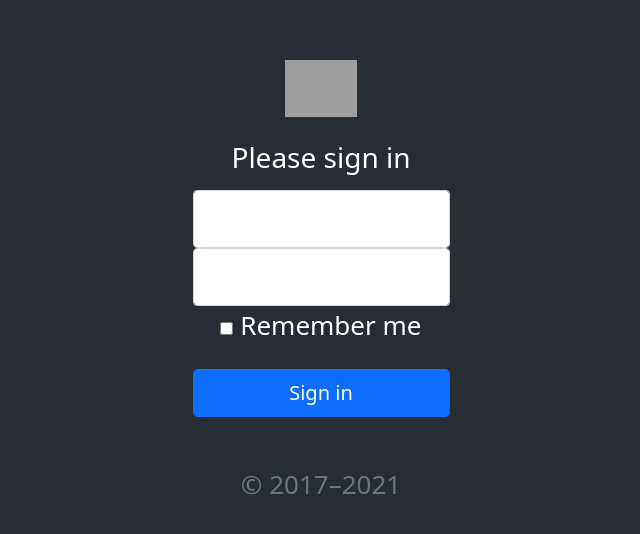
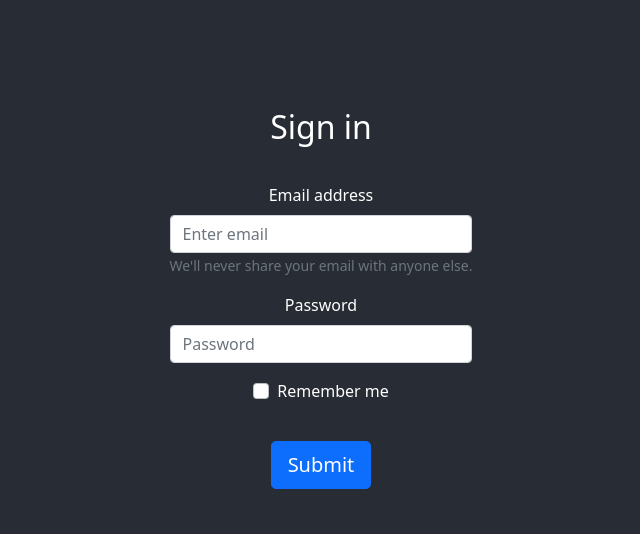
Before and after one commit to justinsidechow/luckerdogs, a React (Create React App) app in the folder frontend/: page / in a window 1280 px wide. Shown: the part 110-644 px from the top of the page, without its empty margins (319-959 px from the left). Built offline with nearby package versions, Linux system fonts and the light colour scheme; grey boxes are pictures that could not be loaded.

Commit message:
made sign in prettier, started navbar

```diff
--- a/frontend/public/index.html
+++ b/frontend/public/index.html
@@ -11,33 +11,12 @@
     />
     <link rel="apple-touch-icon" href="%PUBLIC_URL%/logo192.png" />
 
-    <link
-      rel="stylesheet"
-      href="https://stackpath.bootstrapcdn.com/bootstrap/4.3.1/css/bootstrap.min.css"
-      integrity="sha384-ggOyR0iXCbMQv3Xipma34MD+dH/1fQ784/j6cY/iJTQUOhcWr7x9JvoRxT2MZw1T"
-      crossorigin="anonymous"
-    />
-
-    <script
-      src="https://code.jquery.com/jquery-3.3.1.slim.min.js"
-      integrity="sha384-q8i/X+965DzO0rT7abK41JStQIAqVgRVzpbzo5smXKp4YfRvH+8abtTE1Pi6jizo"
-      crossorigin="anonymous"
-    ></script>
-    <script
-      src="https://cdnjs.cloudflare.com/ajax/libs/popper.js/1.14.7/umd/popper.min.js"
-      integrity="sha384-UO2eT0CpHqdSJQ6hJty5KVphtPhzWj9WO1clHTMGa3JDZwrnQq4sF86dIHNDz0W1"
-      crossorigin="anonymous"
-    ></script>
-    <script
-      src="https://stackpath.bootstrapcdn.com/bootstrap/4.3.1/js/bootstrap.min.js"
-      integrity="sha384-JjSmVgyd0p3pXB1rRibZUAYoIIy6OrQ6VrjIEaFf/nJGzIxFDsf4x0xIM+B07jRM"
-      crossorigin="anonymous"
-    ></script>
     <!--
       manifest.json provides metadata used when your web app is installed on a
       user's mobile device or desktop. See https://developers.google.com/web/fundamentals/web-app-manifest/
     -->
     <link rel="manifest" href="%PUBLIC_URL%/manifest.json" />
+
     <!--
       Notice the use of %PUBLIC_URL% in the tags above.
       It will be replaced with the URL of the `public` folder during the build.
--- a/frontend/src/App.css
+++ b/frontend/src/App.css
@@ -1,5 +1,12 @@
 .App {
   text-align: center;
+  background-color: #282c34;
+  min-height: 100vh;
+  display: flex;
+  flex-direction: column;
+  align-items: center;
+  justify-content: center;
+  color: white;
 }
 
 .App-logo {
@@ -11,17 +18,6 @@
   .App-logo {
     animation: App-logo-spin infinite 20s linear;
   }
-}
-
-.App-header {
-  background-color: #282c34;
-  min-height: 100vh;
-  display: flex;
-  flex-direction: column;
-  align-items: center;
-  justify-content: center;
-  font-size: calc(10px + 2vmin);
-  color: white;
 }
 
 .App-link {
--- a/frontend/src/App.js
+++ b/frontend/src/App.js
@@ -1,14 +1,16 @@
 import logo from "./logo.svg";
 import "./App.css";
-import React, { Component } from "react";
+import React from "react";
 import axios from "axios";
+import "bootstrap/dist/css/bootstrap.min.css";
 
 import sign_in from "./components/sign_in";
+import navbar from "./components/navbar";
 
 function App() {
   return (
     <div className="App">
-      <header className="App-header">{sign_in()}</header>
+      <div>{sign_in()}</div>
     </div>
   );
 }
--- /dev/null
+++ b/frontend/src/components/navbar.js
@@ -0,0 +1,20 @@
+import React from "react";
+import { Navbar, Container, Nav } from "react-bootstrap";
+
+function navbar() {
+  return (
+    <Navbar>
+      <Container>
+        <Navbar.Brand href="#home">Navbar with text</Navbar.Brand>
+        <Navbar.Toggle />
+        <Navbar.Collapse className="justify-content-end">
+          <Navbar.Text>
+            Signed in as: <a href="#login">Mark Otto</a>
+          </Navbar.Text>
+        </Navbar.Collapse>
+      </Container>
+    </Navbar>
+  );
+}
+
+export default navbar;
--- a/frontend/src/components/sign_in.css
+++ b/frontend/src/components/sign_in.css
@@ -1,13 +1,20 @@
-.bd-placeholder-img {
-  font-size: 1.125rem;
-  text-anchor: middle;
-  -webkit-user-select: none;
-  -moz-user-select: none;
-  user-select: none;
+.title {
+  margin: 1em;
+  font-size: 2em;
+  text-align: center;
+  justify-content: center;
+  display: flex;
 }
 
-@media (min-width: 768px) {
-  .bd-placeholder-img-lg {
-    font-size: 3.5rem;
-  }
+.submit-button {
+  margin: 1em;
+  justify-content: center;
 }
+
+.check-box {
+  justify-content: center;
+  display: inline-flex;
+}
+
+@media (max-width: 768px) {
+}
--- a/frontend/src/components/sign_in.js
+++ b/frontend/src/components/sign_in.js
@@ -1,51 +1,71 @@
-import React, { Component } from "react";
-import "./sign_in";
+import React, { Component, useState, useEffect } from "react";
+import { Container, Row, Col, Form, Button } from "react-bootstrap";
 import "bootstrap/dist/css/bootstrap.min.css";
+import "./sign_in.css";
 
-const sign_in = () => {
+// reference for base code: https://react-bootstrap.github.io/components/forms/
+
+function sign_in() {
+  function simulateNetworkRequest() {
+    return new Promise((resolve) => setTimeout(resolve, 2000));
+  }
+
+  function LoadingButton() {
+    const [isLoading, setLoading] = useState(false);
+
+    useEffect(() => {
+      if (isLoading) {
+        simulateNetworkRequest().then(() => {
+          setLoading(false);
+        });
+      }
+    }, [isLoading]);
+
+    const handleClick = () => setLoading(true);
+
+    return (
+      <Button
+        variant="primary"
+        className="submit-button"
+        size="lg"
+        disabled={isLoading}
+        onClick={!isLoading ? handleClick : null}
+      >
+        {isLoading ? "Loading…" : "Submit"}
+      </Button>
+    );
+  }
+
   return (
-    <main class="form-signin">
-      <form>
-        <img
-          class="mb-4"
-          src="../assets/brand/bootstrap-logo.svg"
-          alt=""
-          width="72"
-          height="57"
-        />
-        <h1 class="h3 mb-3 fw-normal">Please sign in</h1>
-
-        <div class="form-floating">
-          <input
-            type="email"
-            class="form-control"
-            id="floatingInput"
-            placeholder="name@example.com"
-          />
-          <label for="floatingInput">Email address</label>
-        </div>
-        <div class="form-floating">
-          <input
-            type="password"
-            class="form-control"
-            id="floatingPassword"
-            placeholder="Password"
-          />
-          <label for="floatingPassword">Password</label>
-        </div>
-
-        <div class="checkbox mb-3">
-          <label>
-            <input type="checkbox" value="remember-me" /> Remember me{" "}
-          </label>
-        </div>
-        <button class="w-100 btn btn-lg btn-primary" type="submit">
-          Sign in
-        </button>
-        <p class="mt-5 mb-3 text-muted">&copy; 2017–2021</p>
-      </form>
-    </main>
+    <Container>
+      <Row className="justify-content-md-center title">Sign in</Row>
+      <Row className="justify-content-md-center">
+        <Col md="auto">
+          <Form>
+            <Form.Group className="mb-3" controlId="formBasicEmail">
+              <Form.Label>Email address</Form.Label>
+              <Form.Control type="email" placeholder="Enter email" />
+              <Form.Text className="text-muted">
+                We'll never share your email with anyone else.
+              </Form.Text>
+            </Form.Group>
+            <Form.Group className="mb-3" controlId="formBasicPassword">
+              <Form.Label>Password</Form.Label>
+              <Form.Control type="password" placeholder="Password" />
+            </Form.Group>
+            <Form.Group
+              className="mb-3 check-box"
+              controlId="formBasicCheckbox"
+            >
+              <Form.Check type="checkbox" label="Remember me" />
+            </Form.Group>
+            <br></br>
+            <LoadingButton />
+          </Form>
+        </Col>
+      </Row>
+    </Container>
   );
-};
+}
 
 export default sign_in;
--- a/frontend/src/index.js
+++ b/frontend/src/index.js
@@ -1,6 +1,5 @@
 import React from "react";
 import ReactDOM from "react-dom";
-import "bootstrap/dist/css/bootstrap.css";
 import "./index.css";
 import App from "./App";
 import reportWebVitals from "./reportWebVitals";
```
